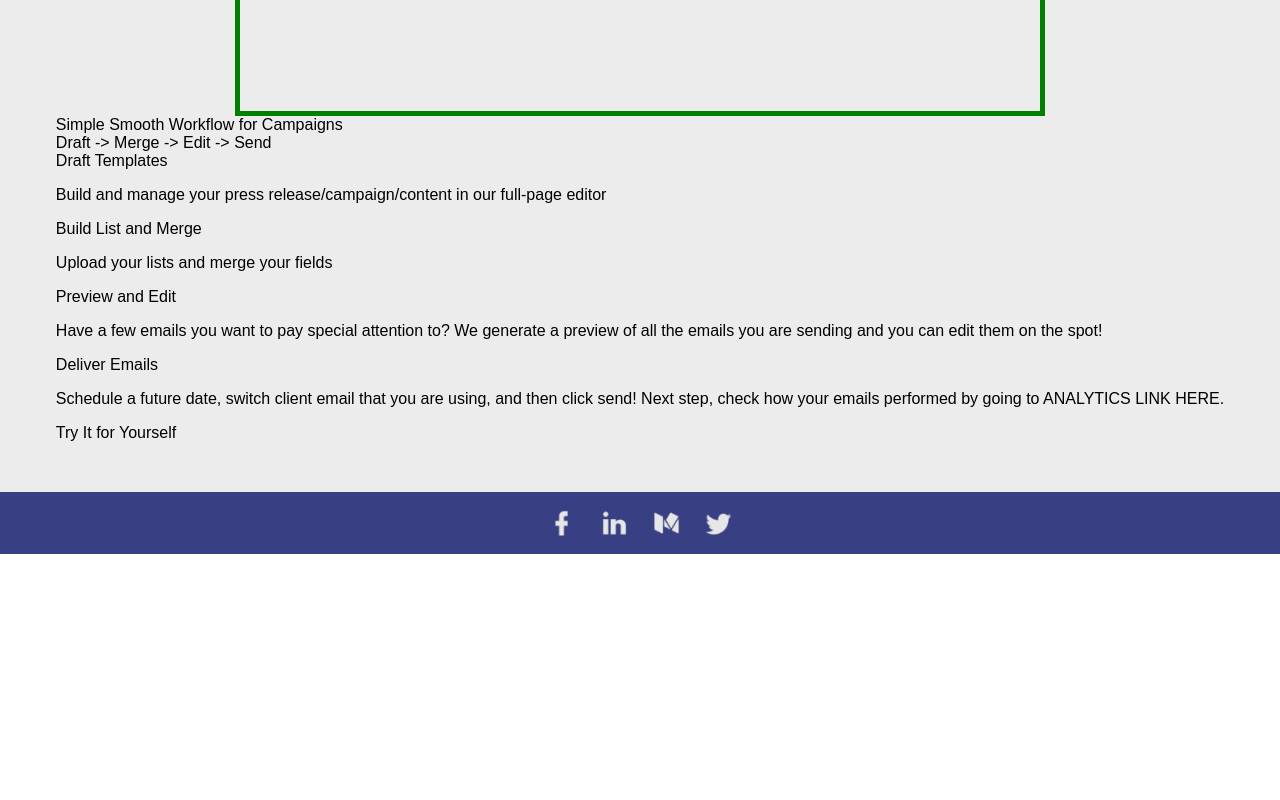
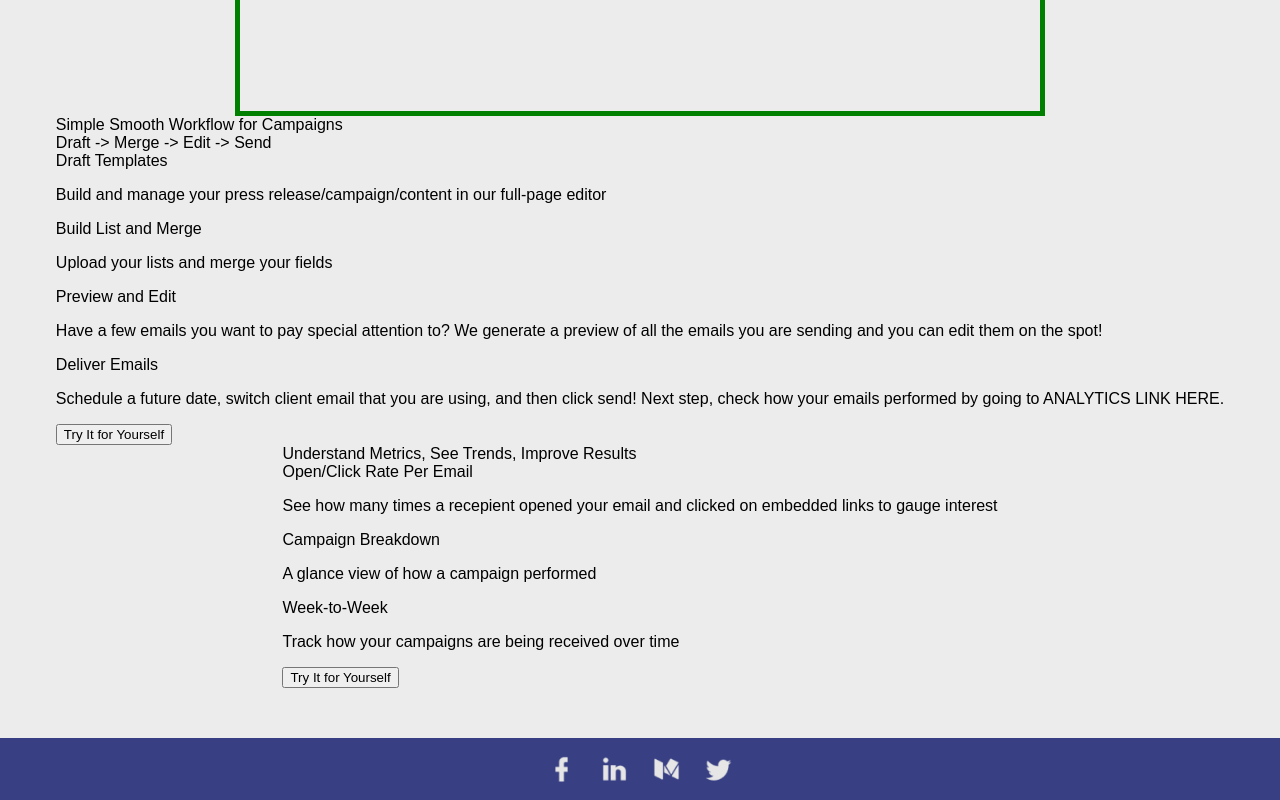
Before and after one commit to news-ai/site-revamp, a React (Create React App) app: page /products in a window 1280 px wide. Shown: the part 676-1476 px from the top of the page. Before the commit the page ends 1230 px from the top, so only its background shows below. Built offline with nearby package versions, Linux system fonts and the light colour scheme.

Commit message:
copy for email analytics stuff

```diff
--- a/src/ProductsPage.js
+++ b/src/ProductsPage.js
@@ -36,8 +36,35 @@ const PersonalizeYourPitch = () => (
       <p>Schedule a future date, switch client email that you are using, and then click send! Next step, check how your emails performed by going to ANALYTICS LINK HERE.</p>
     </div>
     <div>
-      Try It for Yourself
+      <button>Try It for Yourself</button>
     </div>
+  </div>
+  );
+
+const EmailAnalytics = () => (
+  <div>
+    <div>Understand Metrics, See Trends, Improve Results</div>
+    <div>
+      <div>Open/Click Rate Per Email</div>
+      <p>See how many times a recepient opened your email and clicked on embedded links to gauge interest</p>
+    </div>
+    <div>
+      <div>Campaign Breakdown</div>
+      <p>A glance view of how a campaign performed</p>
+    </div>
+    <div>
+      <div>Week-to-Week</div>
+      <p>Track how your campaigns are being received over time</p>
+    </div>
+    <div>
+      <button>Try It for Yourself</button>
+    </div>
+  </div>
+  );
+
+const DifferentEmailForDifferentClients = () => (
+  <div>
+
   </div>
   );
 
@@ -59,6 +86,9 @@ const ProductsPage = props => (
     <div className='horizontal-center'>
       <PersonalizeYourPitch />
     </div>
+    <div className='horizontal-center'>
+      <EmailAnalytics />
+    </div>
   </div>
   );
 
```
